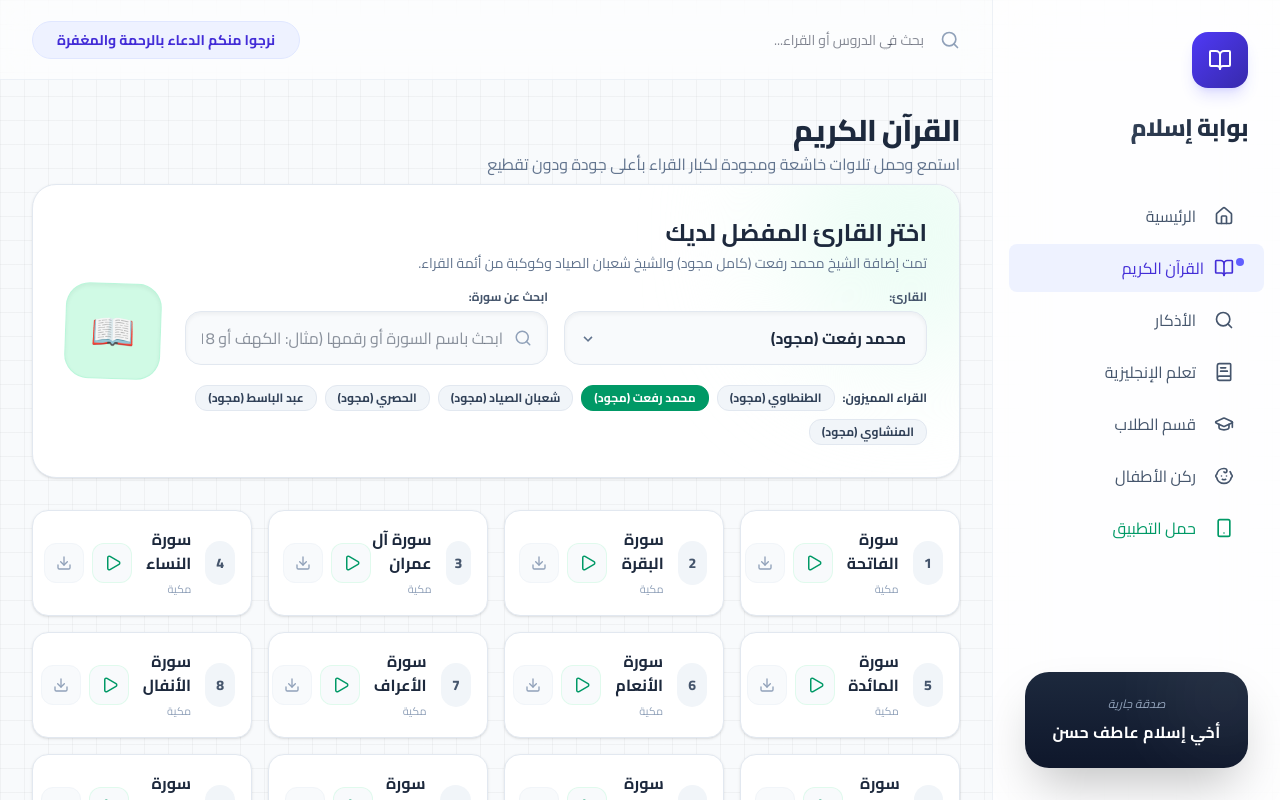
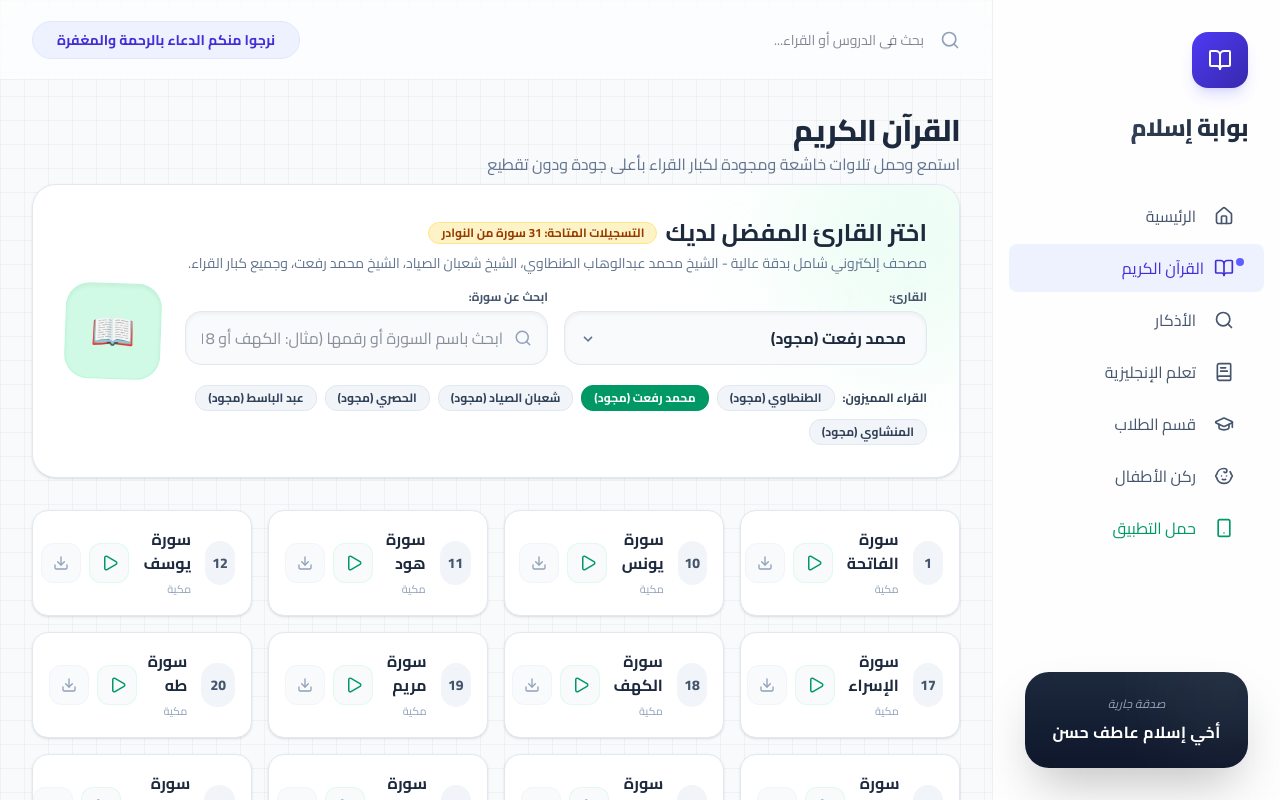
Before and after one commit to sibrahim8694-cell/Islamatef, a React (Vite) app: page /quran in a window 1280 px wide. Both pictures are taken after a click on the button "محمد رفعت (مجود)". Built offline with nearby package versions, Linux system fonts and the light colour scheme.

Commit message:
refactor: improve Quran data and error handling
- Update reciter data with available surah filtering
- Suppress noisy error logs in favor of descriptive warnings
- Refine audio fallback logic for better reliability

```diff
--- a/src/lib/quranData.ts
+++ b/src/lib/quranData.ts
@@ -28,9 +28,26 @@
   { id: 2, name: 'عبدالباسط عبدالصمد (مجود)', server: 'https://server7.mp3quran.net/basit/Almusshaf-Al-Mojawwad' },
   { id: 3, name: 'محمد صديق المنشاوي (مجود)', server: 'https://server10.mp3quran.net/minsh/Almusshaf-Al-Mojawwad' },
   { id: 4, name: 'مصطفى إسماعيل (مجود)', server: 'https://server8.mp3quran.net/mustafa/Almusshaf-Al-Mojawwad' },
-  { id: 24, name: 'محمد رفعت (مجود)', server: 'https://surahquran.com/mp3/Rifat', fallbackServer: 'https://server14.mp3quran.net/refat' },
-  { id: 25, name: 'شعبان الصياد (مجود)', server: 'https://surahquran.com/mp3/shaban', fallbackServer: 'https://server11.mp3quran.net/shaban' },
-  { id: 26, name: 'محمد عبدالوهاب الطنطاوي (مجود)', server: 'https://surahquran.com/mp3/Tantawy', fallbackServer: 'https://server10.mp3quran.net/tantawi' },
+  {
+    id: 24,
+    name: 'محمد رفعت (مجود)',
+    server: 'https://server14.mp3quran.net/refat',
+    fallbackServer: 'https://archive.org/download/4011wwwwwwwwwwwwwwwwwwwwwwwwwwww9',
+    availableSurahs: [0, 9, 10, 11, 16, 17, 18, 19, 47, 53, 54, 55, 68, 71, 72, 74, 75, 76, 77, 78, 80, 81, 82, 84, 85, 86, 87, 88, 95, 97, 99]
+  },
+  {
+    id: 25,
+    name: 'شعبان الصياد (مجود)',
+    server: 'https://server11.mp3quran.net/shaban',
+    fallbackServer: 'https://archive.org/download/Shabaan_ElSayyad_Mojawwad',
+    availableSurahs: [1, 2, 3, 4, 5, 6, 8, 9, 10, 11, 12, 15, 16, 18, 19, 20, 21, 23, 25, 26, 27, 28, 31, 32, 34, 37, 39, 40, 41, 42, 44, 45, 46, 51, 52, 53, 58, 59, 66, 67, 68, 76, 77, 78, 79, 80, 81, 86, 87, 88, 89, 90, 91, 93, 94, 95, 96, 97, 98, 99, 100, 101, 102, 103, 104]
+  },
+  {
+    id: 26,
+    name: 'محمد عبدالوهاب الطنطاوي (مجود/مرتل)',
+    server: 'https://ia801806.us.archive.org/12/items/alfirdws3475468776543676875675666_gmail_002_201806',
+    fallbackServer: 'https://archive.org/download/k18_gkmail_002_201k'
+  },
   { id: 5, name: 'محمد جبريل', server: 'https://server8.mp3quran.net/jbrl' },
   { id: 51, name: 'محمود خليل الحصري (مرتل)', server: 'https://server13.mp3quran.net/husr' },
   { id: 52, name: 'عبدالباسط عبدالصمد (مرتل)', server: 'https://server7.mp3quran.net/basit' },
--- a/src/lib/tts.ts
+++ b/src/lib/tts.ts
@@ -63,13 +63,13 @@
       const playPromise = audioEl.play();
       if (playPromise !== undefined) {
         playPromise.catch((err) => {
-          console.warn("Audio fallback to SpeechSynthesis:", err);
+          console.warn("Audio fallback to SpeechSynthesis:", err?.message || String(err));
           nativeSpeak(text, lang);
         });
       }
     }, 50);
-  } catch (err) {
-    console.error("TTS error:", err);
+  } catch (err: any) {
+    console.warn("TTS notice:", err?.message || String(err));
     nativeSpeak(text, lang);
   }
 }
--- a/src/pages/EnglishPage.tsx
+++ b/src/pages/EnglishPage.tsx
@@ -455,8 +455,8 @@
       const botText = response.text || "Sorry, I couldn't generate a response.";
       setChatHistory(prev => [...prev, { role: 'bot', text: botText }]);
       speak(botText);
-    } catch (error) {
-      console.error(error);
+    } catch (error: any) {
+      console.warn("Chat error:", error?.message || String(error));
       setChatHistory(prev => [...prev, { role: 'bot', text: "Sorry, I'm having trouble connecting right now." }]);
     }
   }
--- a/src/pages/KidsPage.tsx
+++ b/src/pages/KidsPage.tsx
@@ -219,8 +219,8 @@
             }
           });
         }
-      } catch (err) {
-        console.error("Audio error", err);
+      } catch (err: any) {
+        console.warn("Audio notice:", err?.message || String(err));
       }
     }
   };
--- a/src/pages/QuranPage.tsx
+++ b/src/pages/QuranPage.tsx
@@ -60,13 +60,15 @@
   };
 
   const handleAudioError = async (e: any) => {
-    console.error("Audio playback error:", e);
+    // Avoid circular JSON error when logging event objects
+    const errorMsg = e?.target?.error?.message || e?.message || "Audio playback error";
+    console.warn("Audio playback notice:", errorMsg);
 
     if (playingSurah !== null && !hasTriedFallback && selectedReciter.fallbackServer) {
       setHasTriedFallback(true);
-      const fallbackUrl = `${selectedReciter.fallbackServer}/${getSurahNumber(playingSurah)}.mp3`;
+      const fallbackUrl = getSurahAudioUrl(selectedReciter, playingSurah, true);
       console.log("Attempting fallback URL:", fallbackUrl);
-      if (audioRef.current) {
+      if (audioRef.current && fallbackUrl) {
         audioRef.current.src = fallbackUrl;
         audioRef.current.load();
         try {
@@ -74,8 +76,8 @@
           setIsPlaying(true);
           setIsLoading(false);
           return;
-        } catch (retryErr) {
-          console.error("Fallback audio load failed:", retryErr);
+        } catch (retryErr: any) {
+          console.warn("Fallback audio load notice:", retryErr?.message || String(retryErr));
         }
       }
     }
@@ -83,9 +85,11 @@
     setIsPlaying(false);
     setIsLoading(false);
 
-    toast.error("تعذر تشغيل هذه السورة حالياً", {
-      description: "يرجى اختيار قارئ آخر أو محاولة التشغيل لاحقاً"
-    });
+    if (playingSurah !== null && !isPlaying) {
+      toast.error("تعذر تشغيل هذه السورة حالياً", {
+        description: "يرجى اختيار قارئ آخر أو محاولة التشغيل لاحقاً"
+      });
+    }
   };
 
   const getSurahAudioUrl = (reciter: Reciter, index: number, useFallback = false) => {
@@ -117,26 +121,43 @@
       setPlayingSurah(index);
       setHasTriedFallback(false);
 
-      const url = getSurahAudioUrl(selectedReciter, index);
+      const primaryUrl = getSurahAudioUrl(selectedReciter, index, false);
 
-      if (!url) {
+      if (!primaryUrl) {
         setIsLoading(false);
         toast.error("عذراً، هذه السورة غير متوفرة لهذا القارئ.");
         return;
       }
 
-      audioRef.current.src = url;
+      audioRef.current.src = primaryUrl;
       audioRef.current.load();
 
-      const playPromise = audioRef.current.play();
-      if (playPromise !== undefined) {
-        await playPromise;
+      try {
+        await audioRef.current.play();
         setIsPlaying(true);
         setIsLoading(false);
+      } catch (playErr: any) {
+        // If primary URL failed, try fallback immediately if available
+        if (selectedReciter.fallbackServer && !hasTriedFallback) {
+          setHasTriedFallback(true);
+          const fallbackUrl = getSurahAudioUrl(selectedReciter, index, true);
+          if (fallbackUrl && audioRef.current) {
+            console.log("Attempting fallback URL:", fallbackUrl);
+            audioRef.current.src = fallbackUrl;
+            audioRef.current.load();
+            await audioRef.current.play();
+            setIsPlaying(true);
+            setIsLoading(false);
+            return;
+          }
+        }
+        throw playErr;
       }
     } catch (err: any) {
-      if (err.name !== 'AbortError' && err.name !== 'NotAllowedError') {
-        console.error("Play surah error:", err);
+      const errName = err?.name || '';
+      const errMsg = err?.message || String(err);
+      if (errName !== 'AbortError' && errName !== 'NotAllowedError') {
+        console.warn("Play surah notice:", errMsg);
       }
       setIsLoading(false);
       setIsPlaying(false);
@@ -176,8 +197,8 @@
       a.click();
       document.body.removeChild(a);
       URL.revokeObjectURL(blobUrl);
-    } catch (err) {
-      console.error(err);
+    } catch (err: any) {
+      console.warn("Download fallback notice:", err?.message || String(err));
       window.open(url, '_blank');
     } finally {
       setDownloadingSurah(null);
@@ -224,9 +245,20 @@
 
         <div className="relative z-10 w-full flex-1 space-y-4">
           <div>
-            <h1 className="text-2xl font-bold text-slate-800 mb-1">اختر القارئ المفضل لديك</h1>
+            <div className="flex items-center gap-2 mb-1 flex-wrap">
+              <h1 className="text-2xl font-bold text-slate-800">اختر القارئ المفضل لديك</h1>
+              {selectedReciter.availableSurahs ? (
+                <span className="px-3 py-0.5 rounded-full bg-amber-100 text-amber-800 border border-amber-200 text-xs font-bold">
+                  التسجيلات المتاحة: {selectedReciter.availableSurahs.length} سورة من النوادر
+                </span>
+              ) : (
+                <span className="px-3 py-0.5 rounded-full bg-emerald-100 text-emerald-800 border border-emerald-200 text-xs font-bold">
+                  مصحف كامل 114 سورة (بدقة عالية)
+                </span>
+              )}
+            </div>
             <p className="text-slate-500 text-sm">
-              تمت إضافة الشيخ محمد رفعت (كامل مجود) والشيخ شعبان الصياد وكوكبة من أئمة القراء.
+              مصحف إلكتروني شامل بدقة عالية - الشيخ محمد عبدالوهاب الطنطاوي، الشيخ شعبان الصياد، الشيخ محمد رفعت، وجميع كبار القراء.
             </p>
           </div>
 
```
